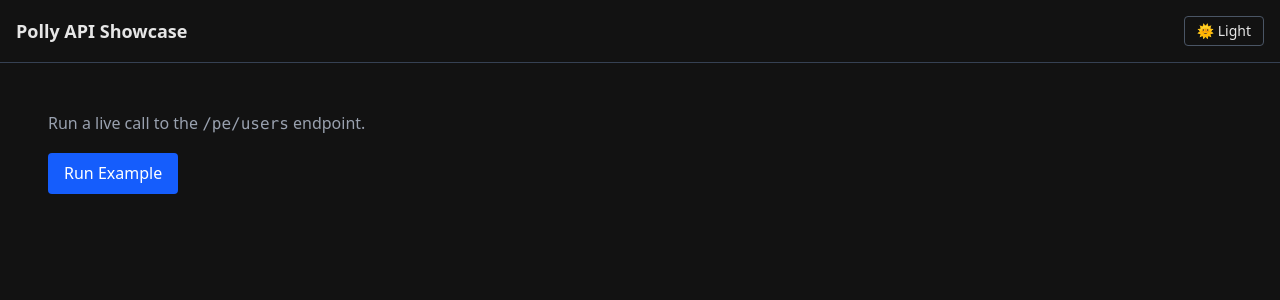
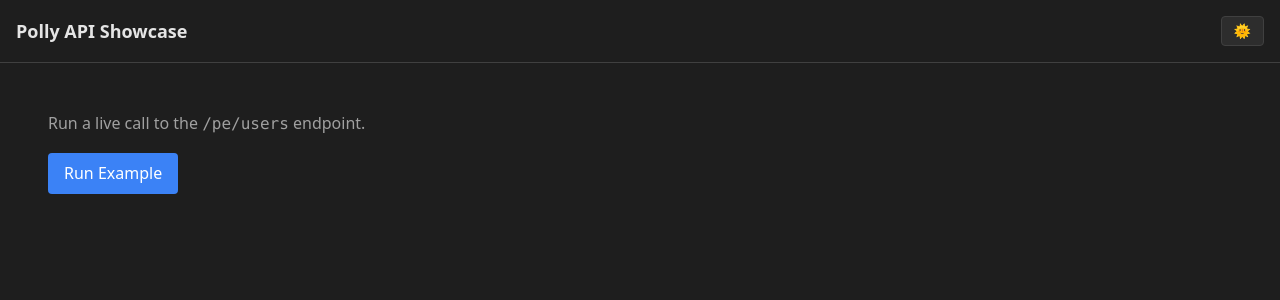
Before and after one commit to ribo916/polly-playground, a Next.js app: page / in a window 1280 px wide. Shown: the top 300 px of the page. Built offline with nearby package versions, Linux system fonts and the light colour scheme.

Commit message:
color themes

```diff
--- a/app/globals.css
+++ b/app/globals.css
@@ -4,15 +4,23 @@
   :root {
     color-scheme: light dark;
 
-    /* 🎨 Light theme palette (Material-style neutrals) */
-    --bg-light: #ECEFF1;      /* soft gray-blue background */
-    --text-light: #212121;    /* near-black readable text */
-    --panel-light: #FAFAFA;   /* subtle card/panel contrast */
+    /* 🎨 Light theme palette (light shades of grey) */
+    --bg-light: #F5F5F5;      /* light gray background */
+    --text-light: #1A1A1A;    /* dark gray text */
+    --panel-light: #FFFFFF;  /* white panels */
+    --border-light: #D0D0D0;  /* medium gray border */
+    --muted-light: #6B6B6B;   /* medium gray muted text */
+    --accent-light: #3B82F6;  /* blue accent */
+    --accent-hover-light: #2563EB; /* darker blue on hover */
 
-    /* 🌑 Dark theme palette (comfortable contrast) */
-    --bg-dark: #121212;       /* dark charcoal background */
-    --text-dark: #E6E6E6;     /* light gray text */
-    --panel-dark: #1E1E1E;    /* slightly raised dark surface */
+    /* 🌑 Dark theme palette (dark gray - moved from light theme) */
+    --bg-dark: #1E1E1E;       /* dark gray background */
+    --text-dark: #E5E5E5;     /* light gray text */
+    --panel-dark: #2D2D2D;    /* slightly lighter dark gray panels */
+    --border-dark: #404040;   /* medium gray border */
+    --muted-dark: #A0A0A0;    /* muted gray text */
+    --accent-dark: #3B82F6;   /* blue accent */
+    --accent-hover-dark: #2563EB; /* darker blue on hover */
   }
 
   /* Active theme mapping */
@@ -20,12 +28,20 @@
     --background: var(--bg-light);
     --foreground: var(--text-light);
     --panel: var(--panel-light);
+    --border: var(--border-light);
+    --muted: var(--muted-light);
+    --accent: var(--accent-light);
+    --accent-hover: var(--accent-hover-light);
   }
 
   [style*="color-scheme: dark"] {
     --background: var(--bg-dark);
     --foreground: var(--text-dark);
     --panel: var(--panel-dark);
+    --border: var(--border-dark);
+    --muted: var(--muted-dark);
+    --accent: var(--accent-dark);
+    --accent-hover: var(--accent-hover-dark);
   }
 
   /* Base layout */
@@ -42,17 +58,19 @@
   pre {
     background-color: var(--panel);
     color: var(--foreground);
+    border: 1px solid var(--border);
     border-radius: 0.5rem;
     padding: 1rem;
     overflow-x: auto;
-    box-shadow: 0 1px 2px rgba(0, 0, 0, 0.08);
+    box-shadow: 0 1px 3px rgba(0, 0, 0, 0.1);
   }
 
   /* Simple link and focus styling */
   a {
-    color: #1565c0;
+    color: var(--accent);
   }
   a:hover {
+    color: var(--accent-hover);
     text-decoration: underline;
   }
 }
--- a/app/layout.tsx
+++ b/app/layout.tsx
@@ -15,8 +15,15 @@
   return (
     <html lang="en" className="dark">
       <body className="min-h-screen transition-colors duration-300">
-        <header className="p-4 border-b border-gray-700 flex items-center justify-between">
-          <h1 className="text-lg font-semibold">Polly API Showcase</h1>
+        <header
+          className="p-4 flex items-center justify-between"
+          style={{
+            borderBottom: "1px solid var(--border)",
+          }}
+        >
+          <h1 className="text-lg font-semibold" style={{ color: "var(--foreground)" }}>
+            Polly API Showcase
+          </h1>
           <ThemeToggle />
         </header>
         <main className="p-6">{children}</main>
--- a/app/page.tsx
+++ b/app/page.tsx
@@ -22,20 +22,36 @@
 
   return (
     <div className="p-6 space-y-4">
-      <p className="text-gray-400">
+      <p style={{ color: "var(--muted)" }}>
         Run a live call to the <code>/pe/users</code> endpoint.
       </p>
 
       <button
         onClick={runExample}
-        className="px-4 py-2 bg-blue-600 rounded text-white hover:bg-blue-700"
+        className="px-4 py-2 rounded text-white transition-colors font-medium"
+        style={{
+          backgroundColor: "var(--accent)",
+        }}
+        onMouseEnter={(e) => {
+          e.currentTarget.style.backgroundColor = "var(--accent-hover)";
+        }}
+        onMouseLeave={(e) => {
+          e.currentTarget.style.backgroundColor = "var(--accent)";
+        }}
         disabled={loading}
       >
         {loading ? "Running..." : "Run Example"}
       </button>
 
       {result && (
-        <pre className="mt-4 bg-gray-800 p-4 rounded text-sm overflow-x-auto">
+        <pre
+          className="mt-4 p-4 rounded text-sm overflow-x-auto"
+          style={{
+            backgroundColor: "var(--panel)",
+            color: "var(--foreground)",
+            border: "1px solid var(--border)",
+          }}
+        >
           {JSON.stringify(result, null, 2)}
         </pre>
       )}
--- a/components/ThemeToggle.jsx
+++ b/components/ThemeToggle.jsx
@@ -21,9 +21,22 @@
   return (
     <button
       onClick={toggleTheme}
-      className="px-3 py-1 text-sm border rounded border-gray-600 hover:bg-gray-700 transition"
+      className="px-3 py-1 text-sm border rounded transition-colors"
+      style={{
+        borderColor: "var(--border)",
+        backgroundColor: "var(--panel)",
+        color: "var(--foreground)",
+      }}
+      onMouseEnter={(e) => {
+        e.currentTarget.style.backgroundColor = "var(--panel)";
+        e.currentTarget.style.opacity = "0.8";
+      }}
+      onMouseLeave={(e) => {
+        e.currentTarget.style.backgroundColor = "var(--panel)";
+        e.currentTarget.style.opacity = "1";
+      }}
     >
-      {theme === "dark" ? "🌞 Light" : "🌙 Dark"}
+      {theme === "dark" ? "🌞" : "🌙"}
     </button>
   );
 }
```
